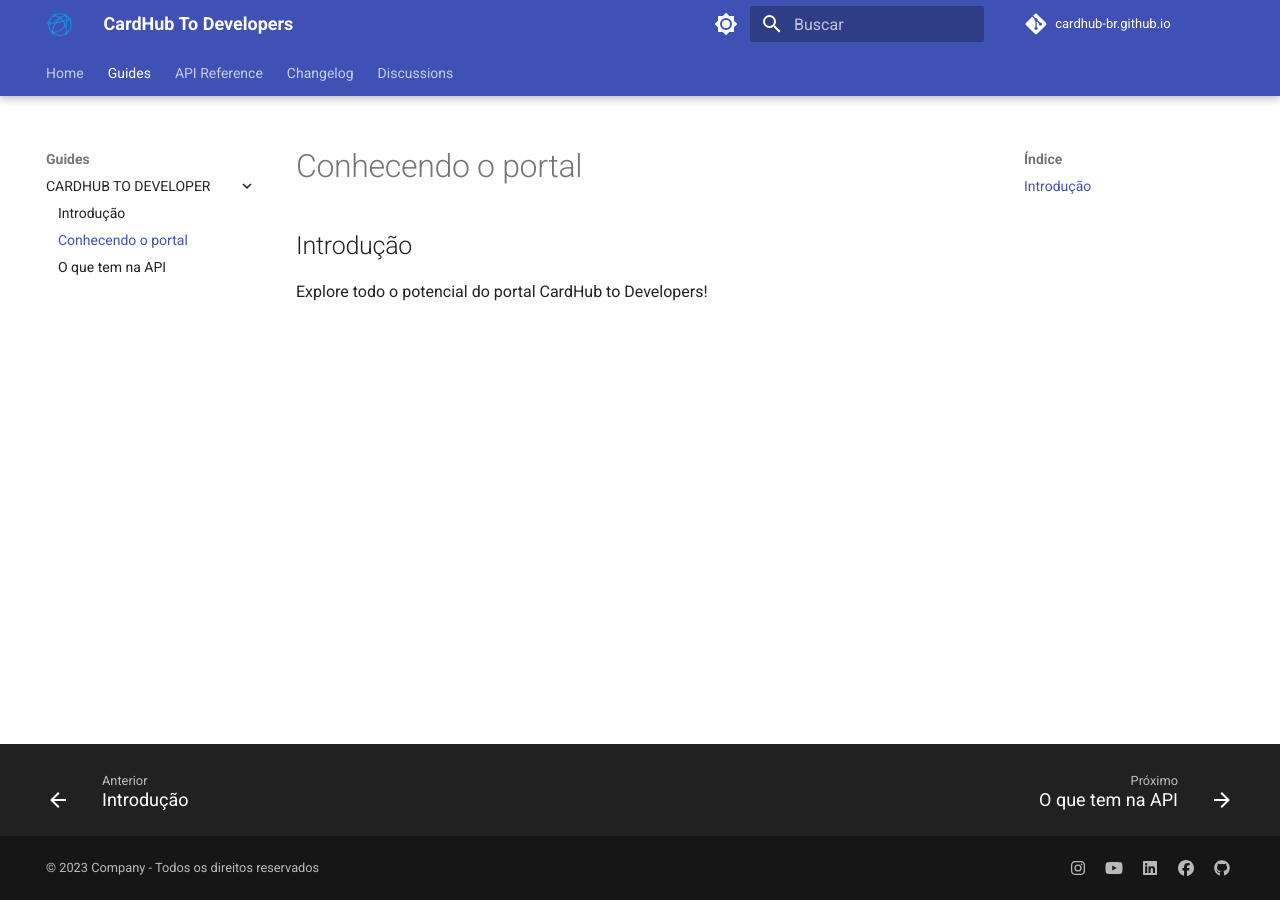
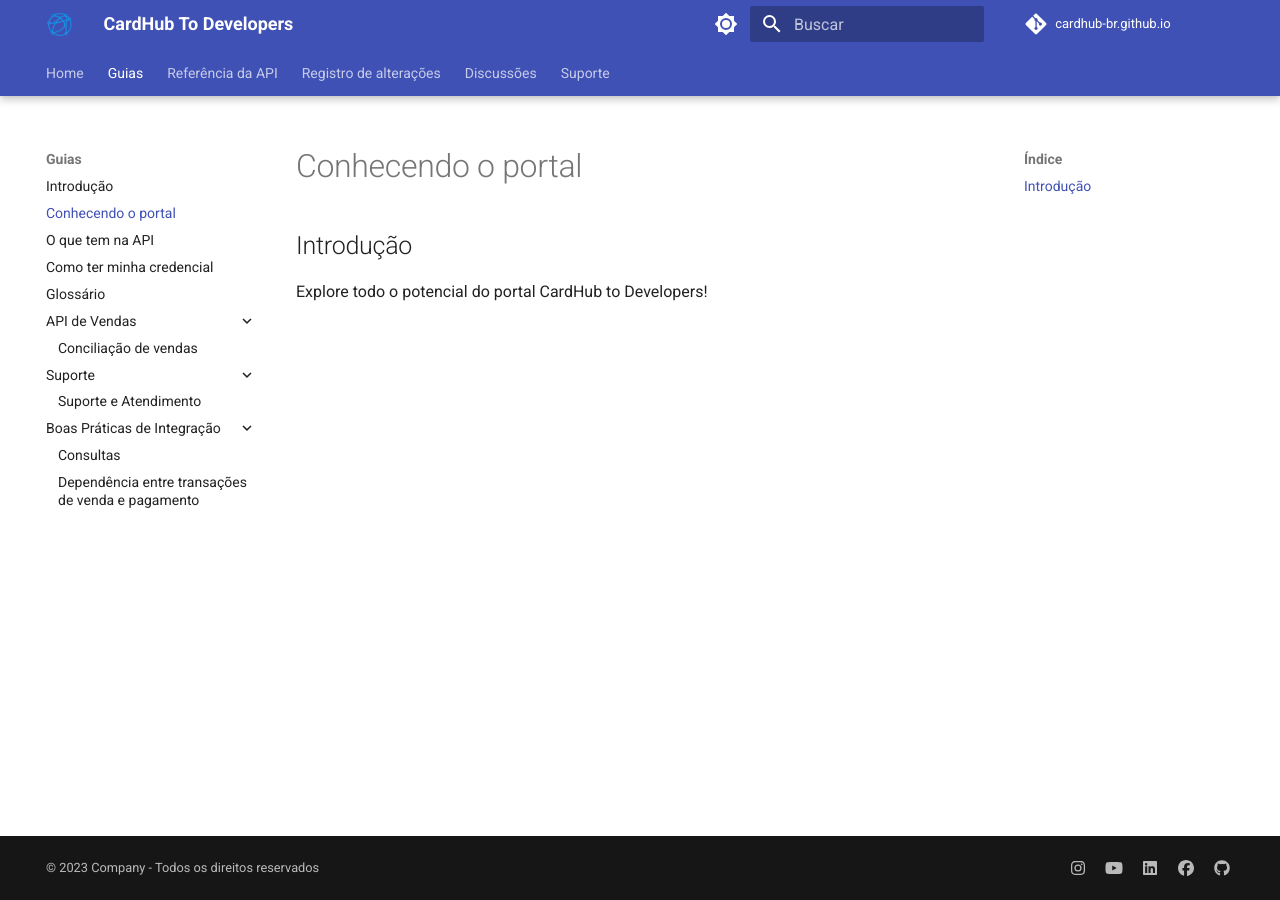
Before and after one commit to cardhub-br/cardhub-br.github.io, an MkDocs documentation site: the page built from docs/conhecendo.md, in a window 1280 px wide. Built offline with MkDocs 1.6.1 and Material for MkDocs 9.7.7, drawn with Linux system fonts in a browser that asks for light colours; nearby versions of some CDN libraries; comment, search, counter and statistics services are not loaded.

```diff
--- a/docs/assets/css/extra.css
+++ b/docs/assets/css/extra.css
@@ -14,7 +14,6 @@ img[src$="centershadow"] {
 }
 
 /* Advertências clássicas */
-
 .md-typeset .admonition,
 .md-typeset details {
   border-width: 0;
--- a/mkdocs.yml
+++ b/mkdocs.yml
@@ -17,14 +17,23 @@ copyright: © 2023 Company - Todos os direitos reservados
 # Page tree
 nav:
         - Home: index.md
-        - Guides:
-                - CARDHUB TO DEVELOPER:
-                        - Introdução: introducao.md
-                        - Conhecendo o portal: conhecendo.md
-                        - O que tem na API: api-multi-produtos.md
-        - API Reference: sobre.md
-        - Changelog: changelog.md
-        - Discussions: comentarios.md
+        - Guias:
+                - Introdução: introducao.md
+                - Conhecendo o portal: conhecendo.md
+                - O que tem na API: api-multi-produtos.md
+                - Como ter minha credencial: como-ter-minha-credencial.md
+                - Glossário: glossario.md
+                - API de Vendas:
+                        - Conciliação de vendas: conciliacao-de-venda.md
+                - Suporte:
+                        - Suporte e Atendimento: suporte-e-atendimento.md
+                - Boas Práticas de Integração:
+                        - Consultas: boas-praticas.md
+                        - Dependência entre transações de venda e pagamento: conciliacoes.md
+        - Referência da API: sobre.md
+        - Registro de alterações: changelog.md
+        - Discussões: comentarios.md
+        - Suporte: suporte.md
 
 
 # Configuration
@@ -44,7 +53,7 @@ theme:
                 - content.tooltips
                 # - header.autohide
                 - navigation.expand
-                - navigation.footer
+                # - navigation.footer
                 - navigation.indexes
                 # - navigation.instant
                 # - navigation.prune
```
Also changed, not shown: docs/boas-praticas.md (added, +10 -0 lines), docs/conciliacao-de-venda.md (added, +32 -0 lines), docs/conciliacoes.md (added, +11 -0 lines), docs/glossario.md (added, +13 -0 lines), docs/assets/images/sobre-conciliacao-de-transacoes.png (added), docs/assets/images/vendas-com-meio-de-pgto.png (added), docs/como-ter-minha-credencial.md (added), docs/suporte-e-atendimento.md (added), docs/suporte.md (added).
